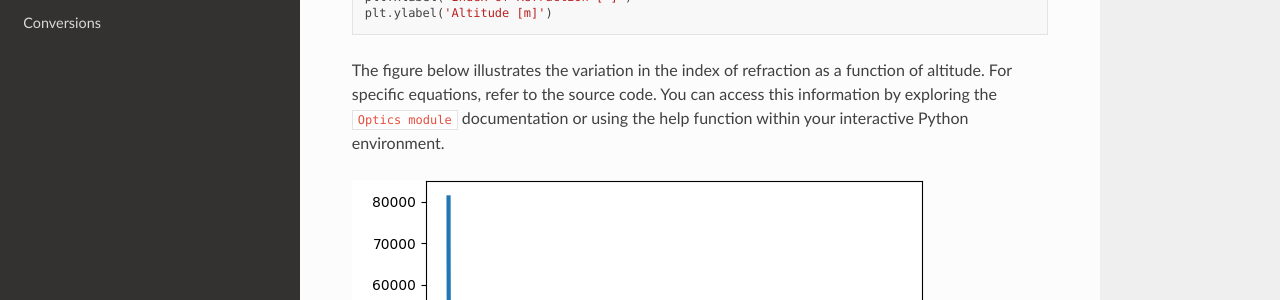
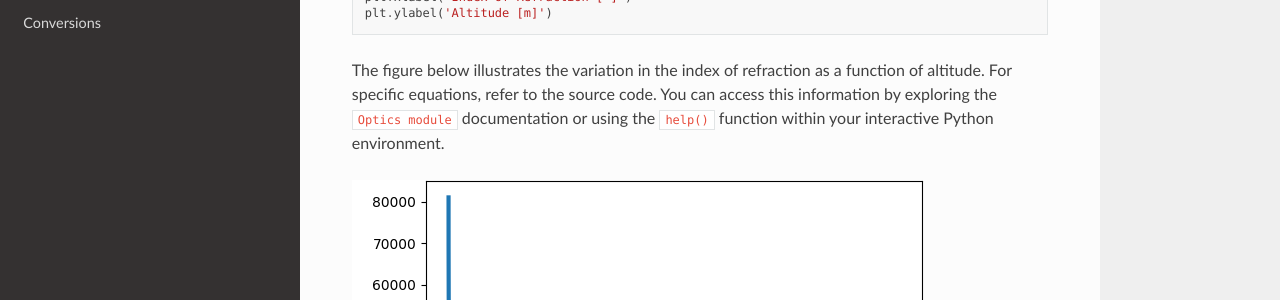
Before and after one commit to mliza/HAOT, a Sphinx documentation site: the page built from docs/source/user_guide/examples/optics.rst, in a window 1280 px wide and 1272 px high. Shown: the part 441-741 px from the top of the window. Built offline with Sphinx 7.4.7 and the Read the Docs theme 3.1.0, drawn with Linux system fonts in a browser that asks for light colours; cross-references to code outside the pages are shown as plain code; the version number is read from the project's files by our own code.

```diff
--- a/docs/source/user_guide/examples/optics.rst
+++ b/docs/source/user_guide/examples/optics.rst
@@ -23,7 +23,7 @@ following:
 
 
 The figure below illustrates the variation in the index of refraction as a function of altitude.
-For specific equations, refer to the source code. You can access this information by exploring the :red:`Optics module<Module optics target>` documentation or using the help function within your interactive Python environment.
+For specific equations, refer to the source code. You can access this information by exploring the :red:`Optics module<Module optics target>` documentation or using the ``help()`` function within your interactive Python environment.
 
 .. image:: images/indexRefraction.png
 
```
